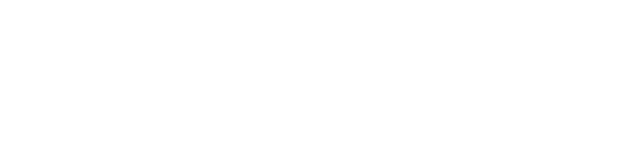
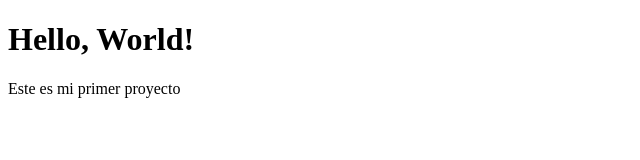
Before and after one commit to omaralejandrosaldanareyes6-crypto/miproyecto, a plain HTML site: page index.html in a window 1280 px wide. Shown: the whole page, without its empty margins (0-640 px from the left). Drawn offline with Linux system fonts and the light colour scheme.

Commit message:
Mi segundo cambio con Hola mundo

```diff
--- a/index.html
+++ b/index.html
@@ -6,6 +6,9 @@
     <title>Document</title>
 </head>
 <body>
+ <h1>Hello, World!</h1>
+
+ <p>Este es mi primer proyecto</p>
 
 </body>
 </html>
```
